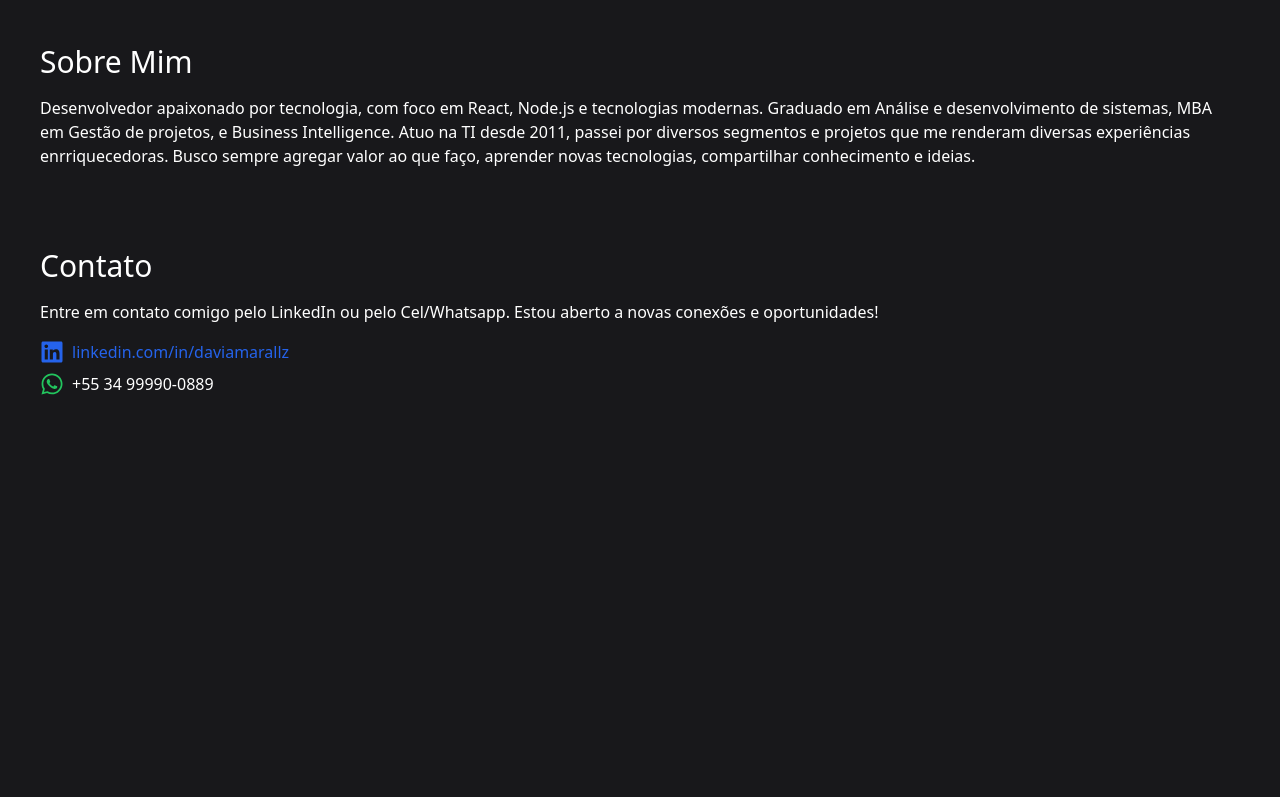
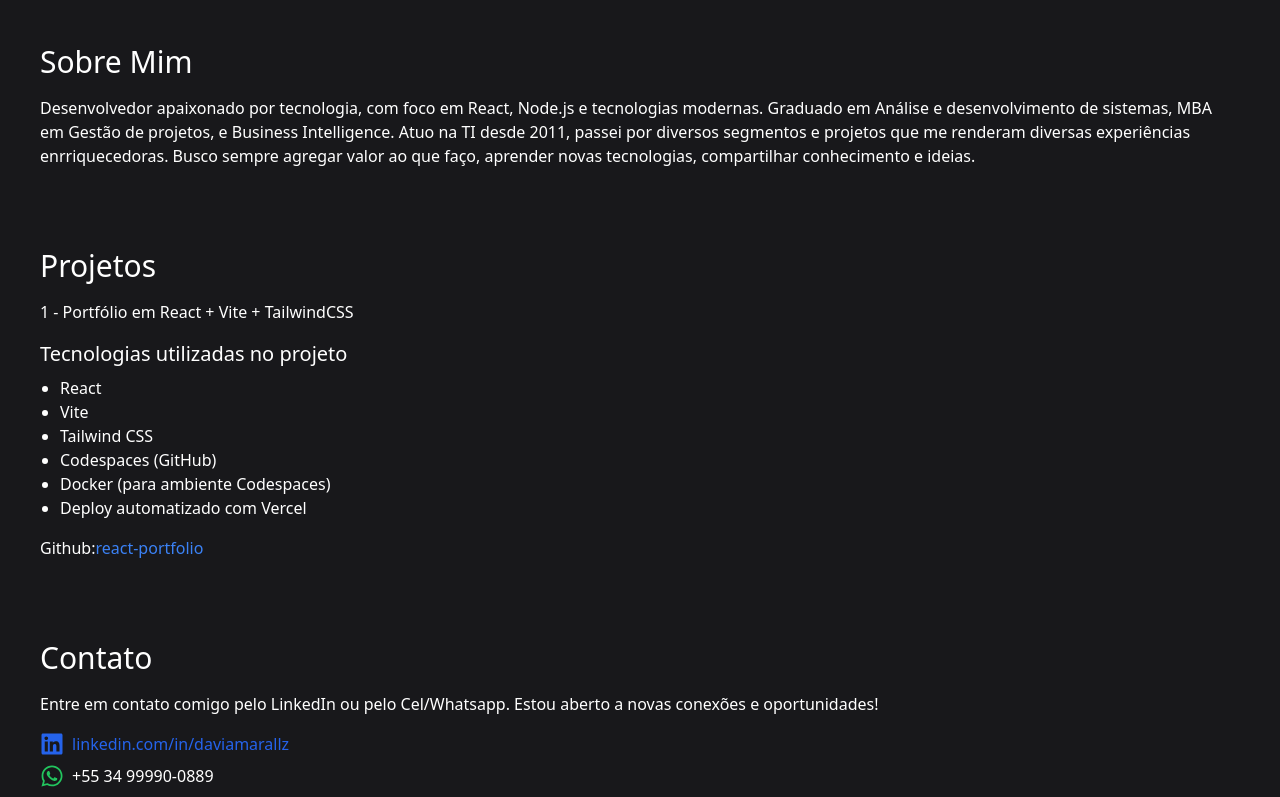
Before and after one commit to daviamarall/react-portfolio, a React (Vite) app: page / in a window 1280 px wide. Shown: the part 420-1217 px from the top of the page. Before the commit the page ends 856 px from the top, so only its background shows below. Built offline with nearby package versions, Linux system fonts and the light colour scheme.

Commit message:
update Projects

```diff
--- a/src/pages/Projects.jsx
+++ b/src/pages/Projects.jsx
@@ -1,5 +1,32 @@
 function Projects() {
-  return null;
+  return (
+    <section className="p-10">
+      <h2 className="text-3xl mb-4">Projetos</h2>
+      <p>
+       1 - Portfólio em React + Vite + TailwindCSS
+      </p>
+      <h3 className="text-xl mt-4 mb-2">Tecnologias utilizadas no projeto</h3>
+      <ul className="list-disc pl-5 mb-4">
+        <li>React</li>
+        <li>Vite</li>
+        <li>Tailwind CSS</li>
+        <li>Codespaces (GitHub)</li>
+        <li>Docker (para ambiente Codespaces)</li>
+        <li>Deploy automatizado com Vercel</li>
+      </ul>
+      <p>
+        Github:
+        <a
+          href="https://github.com/daviamarall/react-portfolio"
+          target="_blank"
+          rel="noopener noreferrer"
+          className="text-blue-500 hover:underline"
+        >
+          react-portfolio
+        </a>
+      </p>
+    </section>
+  );
 }
 
 export default Projects;
```
